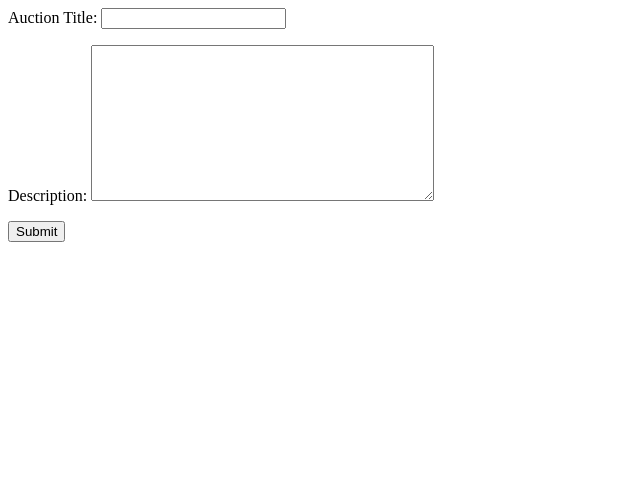
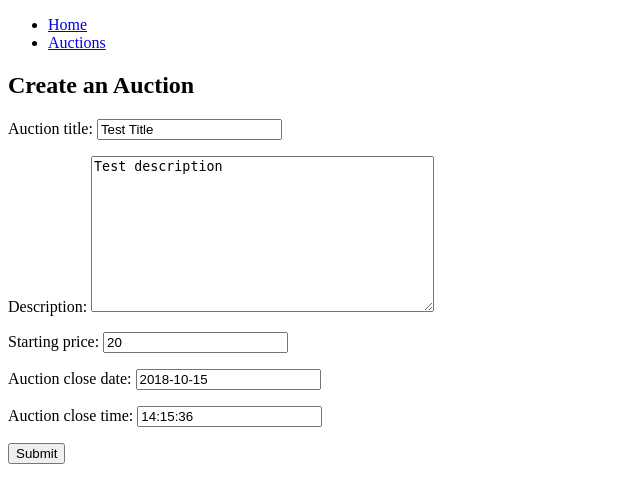
Before and after one commit to LeenusGit/YAAS, a Django app: page /auctions/create/ in a window 1280 px wide. Shown: the top 503 px of the page, without its empty margins (0-640 px from the left). Run offline with Django 3.2, Linux system fonts and the light colour scheme.

Commit message:
Added forms for creating auction and a test case for them

```diff
--- a/auctions/forms.py
+++ b/auctions/forms.py
@@ -1,7 +1,22 @@
+import datetime
+
 from django import forms
+from django.utils import timezone
 
 
 class AuctionForm(forms.Form):
 
-    title = forms.CharField(label='Auction Title', max_length=50)
-    description = forms.CharField(widget=forms.Textarea)
+    title = forms.CharField(label='Auction title', max_length=50, initial='Test Title')
+    description = forms.CharField(label='Description', widget=forms.Textarea, initial='Test description')
+    minPrice = forms.DecimalField(label='Starting price', max_digits=8, decimal_places=2, initial=20)
+
+    closeDate = forms.DateTimeField(
+        label='Auction close date',
+        initial=datetime.date.today() + datetime.timedelta(days=3),
+        widget=forms.DateInput,
+    )
+    closeTime = forms.TimeField(
+        label='Auction close time',
+        initial=datetime.datetime.today(),
+        widget=forms.TimeInput,
+    )
--- a/auctions/templates/auctions/create.html
+++ b/auctions/templates/auctions/create.html
@@ -1,5 +1,12 @@
-<form method="post">
-    {% csrf_token %}
-    {{ form.as_p }}
-    <input type="submit" value="Submit">
-</form>
+{% extends 'base.html' %}
+
+{% block title %}New Auction{% endblock %}
+
+{% block content %}
+    <h2>Create an Auction</h2>
+    <form method="post">
+        {% csrf_token %}
+        {{ form.as_p}}
+        <input type="submit" value="Submit">
+    </form>
+{% endblock %}
--- a/auctions/urls.py
+++ b/auctions/urls.py
@@ -7,4 +7,5 @@ app_name = 'auctions'
 urlpatterns = [
     path('', views.AuctionIndexView.as_view(), name='index'),
     path('create/', views.getNewAuction, name='create'),
+    path('create/success', views.successfulAuctionPost, name='success'),
 ]
--- a/auctions/views.py
+++ b/auctions/views.py
@@ -14,6 +14,9 @@ class AuctionIndexView(generic.ListView):
         return Auction.objects.all()
 
 
+def successfulAuctionPost(request):
+    return render(request, 'auctions/success.html')
+
 def getNewAuction(request):
 
     if request.method == 'POST':
--- a/templates/base.html
+++ b/templates/base.html
@@ -1,10 +1,23 @@
 <!DOCTYPE html>
-<html>
+<html lang="en">
 <head>
-    <title>YAAS</title>
+    <title>
+        {% block title %}YAAS{% endblock %}
+    </title>
 </head>
 <body>
-{% block content %}
-{% endblock %}
+<div id="sidebar">
+    {% block sidebar %}
+        <ul>
+        <li><a href="/">Home</a></li>
+        <li><a href="/auctions">Auctions</a></li>
+    {% endblock %}
+    </ul>
+</div>
+
+<div id="content">
+    {% block content %}
+    {% endblock %}
+</div>
 </body>
 </html>
```
Also changed, not shown: auctions/templates/auctions/index.html (+7 -0 lines), auctions/templates/auctions/success.html (added, +7 -0 lines), auctions/tests.py (+16 -2 lines).
